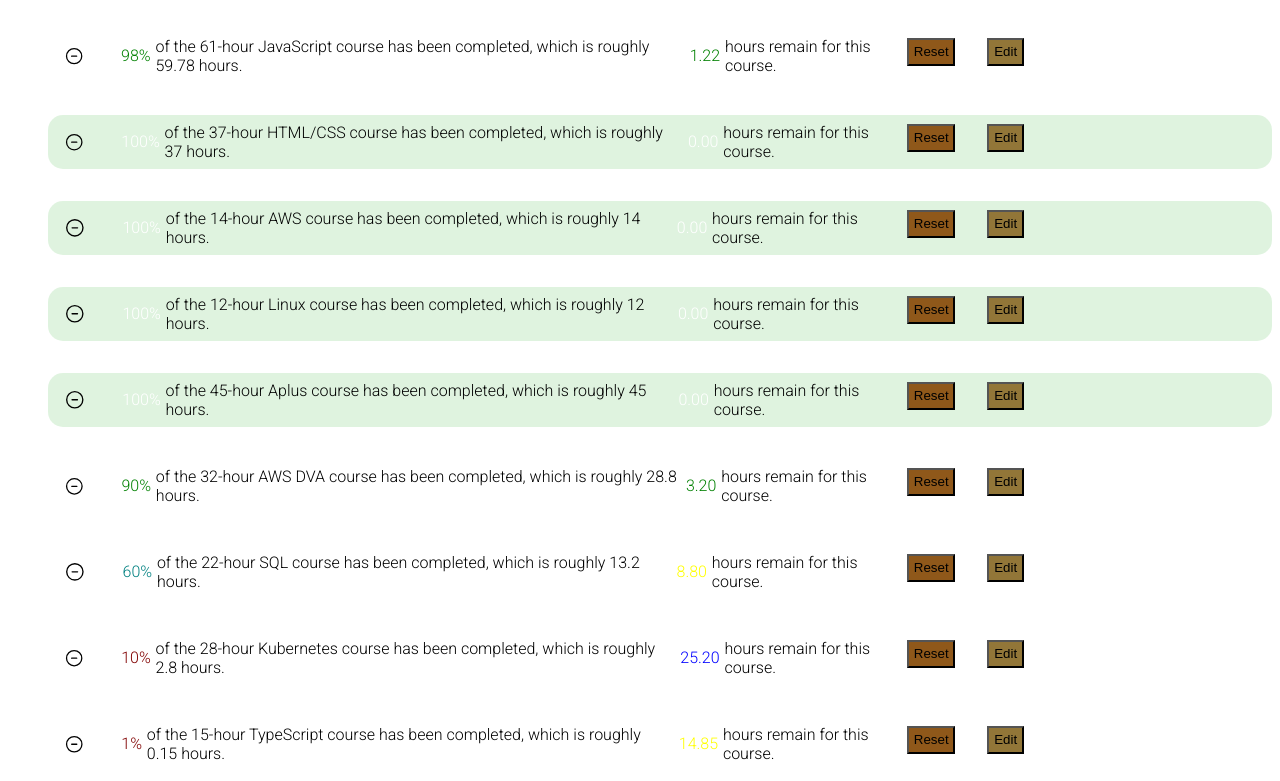
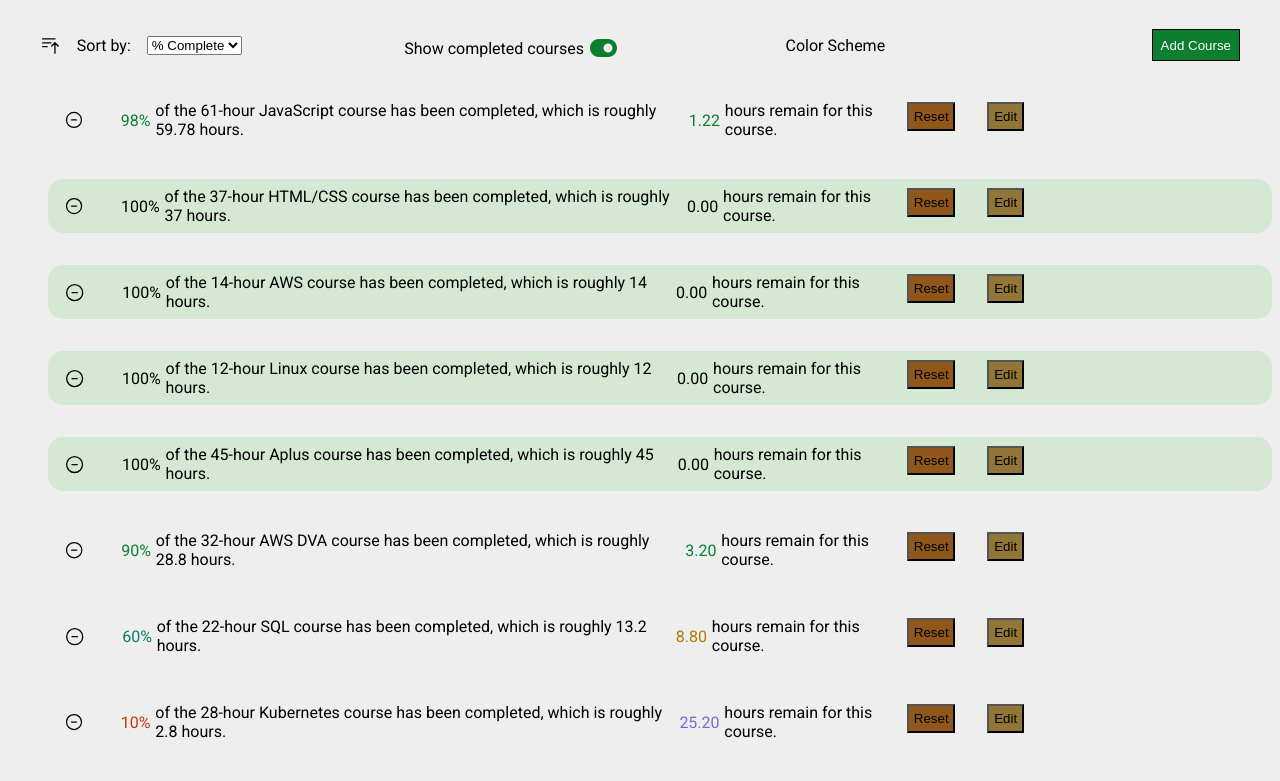
Before and after one commit to armoredchimp/early-course-calc, a plain HTML site: page index.html in a window 1280 px wide. Shown: the part 92-873 px from the top of the page. Drawn offline with Linux system fonts and the light colour scheme.

Commit message:
ver 0.008g

```diff
--- a/index.html
+++ b/index.html
@@ -17,6 +17,9 @@
     />
   </head>
   <body>
+    <div class="title-cont">
+      <h1>Course calculator version <span class="version-num">0.008</span></h1>
+    </div>
     <div class="top-cont">
       <div class="sort-cont">
         <div class="sort-icon">
@@ -58,10 +61,17 @@
           <option value="hoursRemaining">Remaining</option>
         </select>
       </div>
-      <h1>Course calculator version <span class="version-num">0.008</span></h1>
       <div class="toggle-complete-wrapper">
         <span>Show completed courses</span>
         <button id="toggle-completed" class="fas fa-toggle-on"></button>
+      </div>
+      <div class="color-wrapper">
+        <label for="colorScheme">Color Scheme</label>
+        <select id="colorScheme" class="hidden-dropdown">
+          <option value="colorful">Colorful</option>
+          <option value="dark">Dark Mode</option>
+          <option value="simple">Simple</option>
+        </select>
       </div>
       <button class="add-new">Add Course</button>
     </div>
--- a/script.js
+++ b/script.js
@@ -248,52 +248,52 @@
 }
 function getColor(hours) {
   hours = Math.round(hours);
-  if (hours === 0) return "white";
-  if (hours > 0 && hours <= 5) return "green";
-  if (hours >= 6 && hours <= 15) return "yellow";
-  if (hours >= 16 && hours <= 25) return "blue";
-  if (hours >= 26 && hours <= 35) return "maroon";
-  return "red";
+  if (hours === 0) return "var(--text-color)";
+  if (hours > 0 && hours <= 5) return "var(--primary-color)";
+  if (hours >= 6 && hours <= 15) return "var(--yellow-color)";
+  if (hours >= 16 && hours <= 25) return "var(--secondary-color)";
+  if (hours >= 26 && hours <= 35) return "var(--maroon-color)";
+  return "var(--red-color)";
 }
 function bigColor(hours) {
   hours = Math.round(hours);
-  if (hours === 0) return "white";
-  if (hours > 0 && hours <= 25) return "green";
-  if (hours >= 26 && hours <= 55) return "teal";
-  if (hours >= 56 && hours <= 95) return "yellow";
-  if (hours >= 96 && hours <= 125) return "blue";
-  if (hours >= 126 && hours <= 175) return "maroon";
-  return "red";
+  if (hours === 0) return "var(--text-color)";
+  if (hours > 0 && hours <= 25) return "var(--primary-color)";
+  if (hours >= 26 && hours <= 55) return "var(--teal-color)";
+  if (hours >= 56 && hours <= 95) return "var(--yellow-color)";
+  if (hours >= 96 && hours <= 125) return "var(--secondary-color)";
+  if (hours >= 126 && hours <= 175) return "var(--maroon-color)";
+  return "var(--red-color)";
 }
 function invertedBigColor(hours) {
   hours = Math.round(hours);
-  if (hours >= 176 && hours <= 255) return "teal";
-  if (hours >= 126 && hours <= 175) return "yellow";
-  if (hours >= 56 && hours <= 125) return "blue";
-  if (hours >= 26 && hours <= 55) return "maroon";
-  if (hours > 0 && hours <= 25) return "red";
-  return "green";
+  if (hours >= 176 && hours <= 255) return "var(--teal-color)";
+  if (hours >= 126 && hours <= 175) return "var(--yellow-color)";
+  if (hours >= 56 && hours <= 125) return "var(--secondary-color)";
+  if (hours >= 26 && hours <= 55) return "var(--maroon-color)";
+  if (hours > 0 && hours <= 25) return "var(--red-color)";
+  return "var(--primary-color)";
 }
 
 function percentColor(percent) {
   percent = Math.round(percent);
-  if (percent === 100) return "white";
-  if (percent <= 99 && percent >= 80) return "green";
-  if (percent <= 79 && percent >= 60) return "teal";
-  if (percent <= 59 && percent >= 40) return "yellow";
-  if (percent <= 39 && percent >= 21) return "blue";
-  if (percent <= 20 && percent >= 1) return "maroon";
-  if (percent <= 19) return "red";
+  if (percent === 100) return "var(--text-color)";
+  if (percent <= 99 && percent >= 80) return "var(--primary-color)";
+  if (percent <= 79 && percent >= 60) return "var(--teal-color)";
+  if (percent <= 59 && percent >= 40) return "var(--yellow-color)";
+  if (percent <= 39 && percent >= 21) return "var(--secondary-color)";
+  if (percent <= 20 && percent >= 1) return "var(--maroon-color)";
+  if (percent <= 19) return "var(--red-color)";
 }
 function invertedPercentColor(percent) {
   percent = Math.round(percent);
-  if (percent < 1) return "white";
-  if (percent <= 20 && percent >= 1) return "green";
-  if (percent <= 39 && percent >= 21) return "teal";
-  if (percent <= 59 && percent >= 40) return "yellow";
-  if (percent <= 79 && percent >= 60) return "blue";
-  if (percent <= 90 && percent >= 80) return "maroon";
-  if (percent <= 100 && percent >= 91) return "red";
+  if (percent < 1) return "var(--text-color)";
+  if (percent <= 20 && percent >= 1) return "var(--primary-color)";
+  if (percent <= 39 && percent >= 21) return "var(--teal-color)";
+  if (percent <= 59 && percent >= 40) return "var(--yellow-color)";
+  if (percent <= 79 && percent >= 60) return "var(--secondary-color)";
+  if (percent <= 90 && percent >= 80) return "var(--maroon-color)";
+  if (percent <= 100 && percent >= 91) return "var(--red-color)";
 }
 
 function removeCourse(courses, index) {
--- a/styles.css
+++ b/styles.css
@@ -1,6 +1,19 @@
 body {
   font-family: "Roboto", sans-serif;
-  font-weight: 300;
+  font-weight: 400;
+  background-color: var(--background-color);
+}
+:root {
+  --primary-color: #0c7e2e;
+  --background-color: #eeeeee;
+  --secondary-color: #756ad8;
+  --text-color: black;
+  --white-color: white;
+  --yellow-color: #b47b00;
+  /* --blue-color: #3d1df1; */
+  --maroon-color: #c73509;
+  --red-color: #f51111;
+  --teal-color: #067c6c;
 }
 li {
   margin-bottom: 2rem;
@@ -11,12 +24,29 @@
 li:not(.completed-list):hover {
   background-color: #212b35;
   border-radius: 15px;
+  color: var(--white-color);
 }
 ul {
   list-style: none;
 }
 h1 {
   font-weight: 400;
+}
+.color-wrapper {
+  display: flex;
+  align-items: center;
+  gap: 1rem;
+}
+.color-wrapper label {
+}
+.hidden-dropdown {
+  opacity: 0;
+  pointer-events: none;
+  transition: opacity 0.3s ease;
+}
+.color-wrapper:hover .hidden-dropdown {
+  opacity: 1;
+  pointer-events: auto;
 }
 .sort-cont {
   display: flex;
@@ -31,9 +61,14 @@
   width: 1.3rem;
   cursor: pointer;
 }
+.title-cont {
+  display: flex;
+  justify-content: center;
+  margin-bottom: 2rem;
+}
 .asc:hover,
 .asc:active {
-  color: #0c7e2e;
+  color: var(--primary-color);
 }
 .desc:hover,
 .desc:active {
@@ -46,14 +81,14 @@
   cursor: pointer;
 }
 .fa-toggle-on {
-  color: #0c7e2e;
+  color: var(--primary-color);
 }
 .fa-toggle-off {
   color: #756ad8;
 }
 .fa-toggle-off:hover,
 .fa-toggle-off:active {
-  color: #0c7e2e;
+  color: var(--primary-color);
 }
 .fa-toggle-on:hover,
 .fa-toggle-on:active {
@@ -65,7 +100,7 @@
   align-items: center;
 }
 .version-num {
-  color: #48d2e4;
+  color: var(--secondary-color);
 }
 .minus-icon {
   width: 100%;
@@ -102,10 +137,11 @@
 .add-new {
   padding: 0.5rem;
   height: 2rem;
-  margin-top: 1.5rem;
-  background-color: #0c7e2e;
+  /* margin-top: 1.5rem; */
+  background-color: var(--primary-color);
   border: 1px solid black;
   cursor: pointer;
+  color: var(--white-color);
 }
 .add-new:hover,
 .add-new:active {
```
